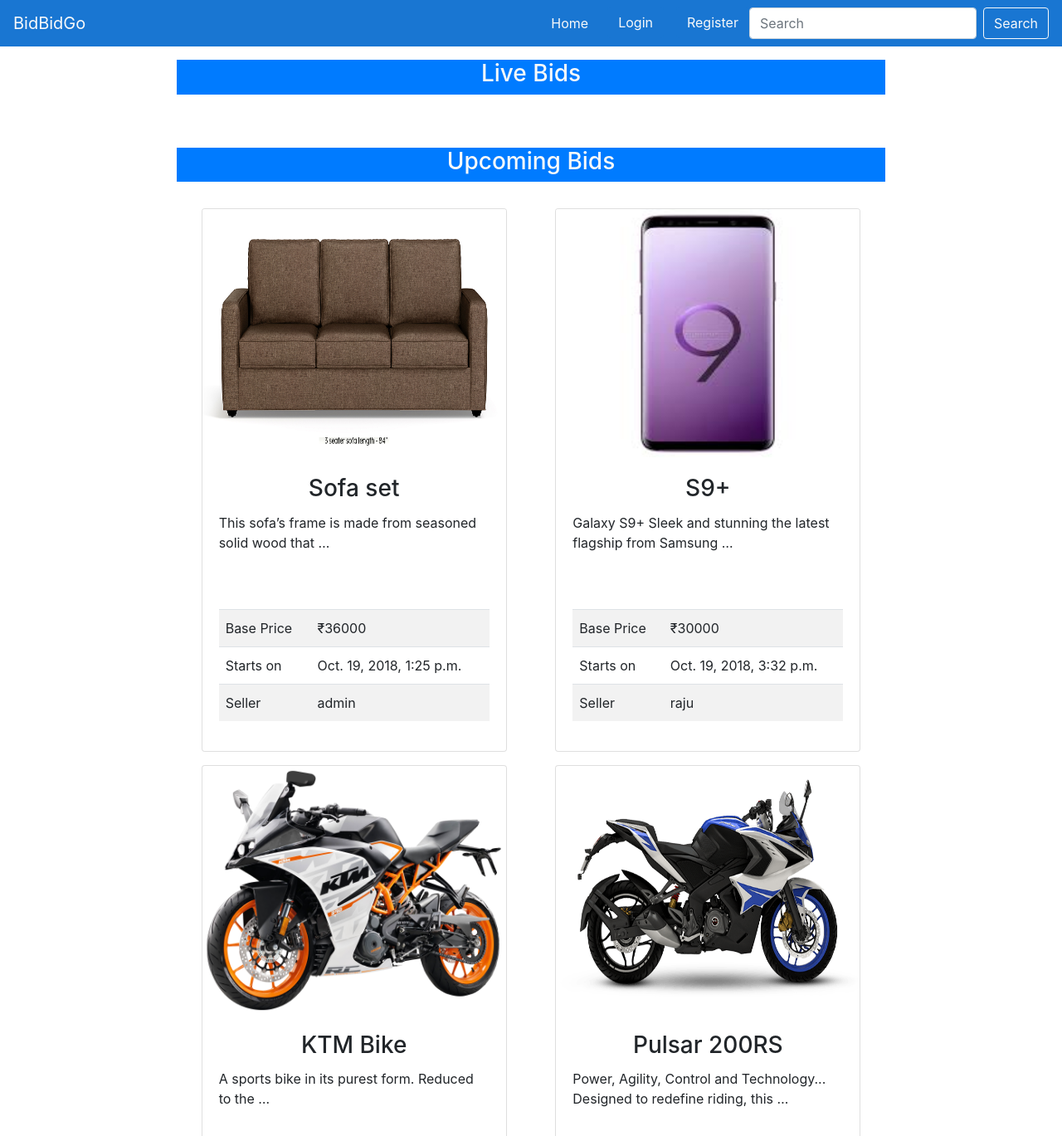
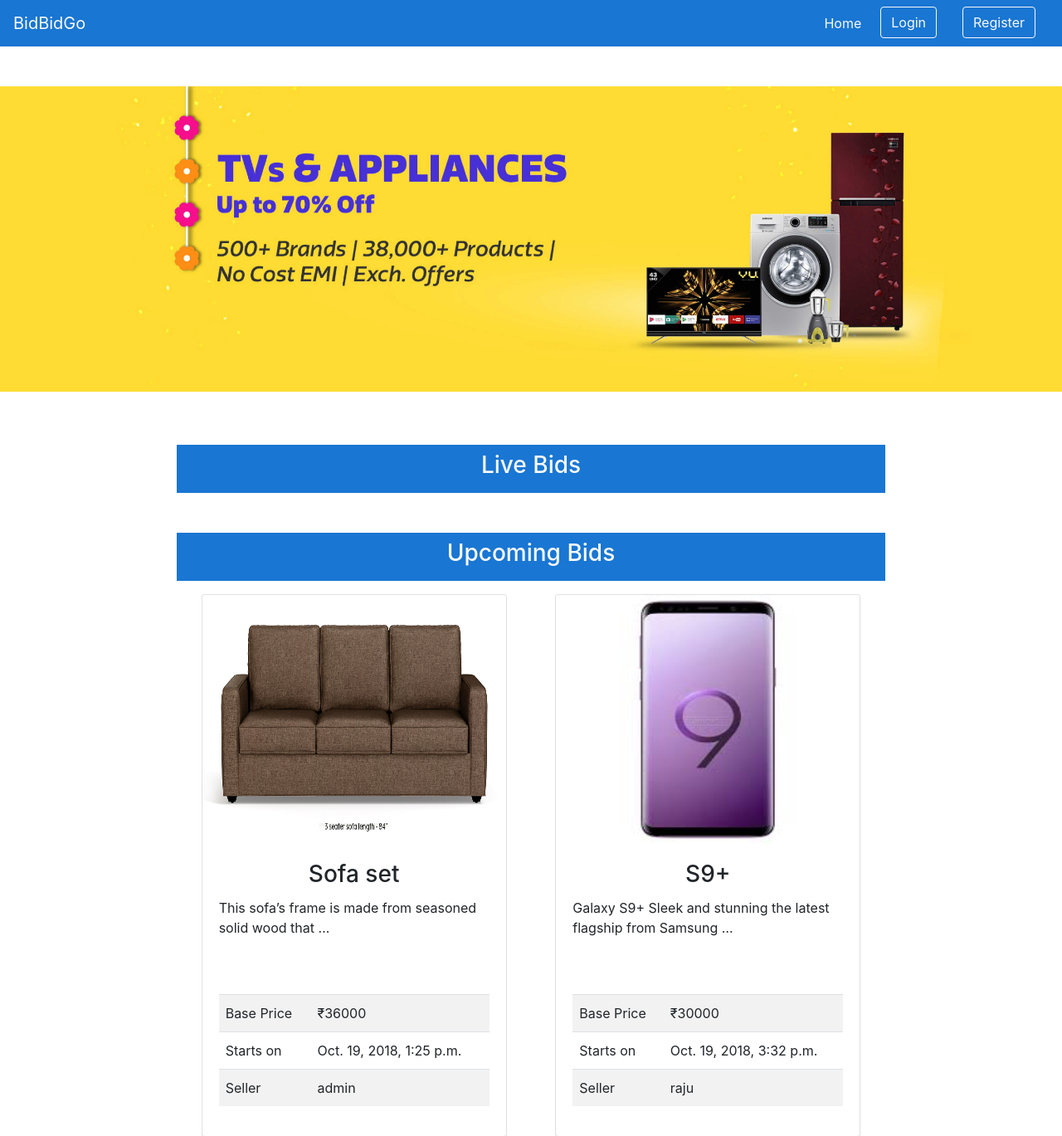
Before and after one commit to AshishS18/AuctionSite, a Django app: page / in a window 1280 px wide. Shown: the top 1369 px of the page at 83% size. Run offline with Django 3.2, Linux system fonts and the light colour scheme; data comes from the database, SQL or seed files in the repository; both versions use the stored data as it was after the commit; some libraries are stand-ins or nearby versions.

Commit message:
final commit

```diff
--- a/auc/settings.py
+++ b/auc/settings.py
@@ -29,6 +29,8 @@
 # Application definition
 
 INSTALLED_APPS = [
+    'material',
+    'material.frontend',
     'auction',
     'django.contrib.admin',
     'django.contrib.auth',
--- a/auction/templates/auction.html
+++ b/auction/templates/auction.html
@@ -57,7 +57,7 @@
             <div  class="col-md-8 table">
                         <h3 class="py-3">{{ auctioneer.title }}</h3>
                  <div class="pull-right">
-                     {% if auctioneer.status == 'A' and auctioneer.seller.username != request.user.username %}
+                     {% if auctioneer.status == 'A' and auctioneer.seller.username != request.user.username and user.is_authenticated %}
                     <form class="form-inline my-2 my-lg-0 " action="/bidauction/{{ auctioneer.id }}/" method="POST">
                         {% csrf_token %}
                         <input class="form-control"  type="search" title='am' id='am' name='am' placeholder=" New Bid Amount">&nbsp
--- a/auction/templates/base.html
+++ b/auction/templates/base.html
@@ -4,6 +4,7 @@
 <head>
     <link rel="stylesheet" href="../static/main.css" type="text/css">
     <link rel="stylesheet" href="https://maxcdn.bootstrapcdn.com/bootstrap/4.1.3/css/bootstrap.min.css">
+    <link rel="stylesheet" href="https://use.fontawesome.com/releases/v5.4.1/css/all.css" integrity="sha384-5sAR7xN1Nv6T6+dT2mhtzEpVJvfS3NScPQTrOxhwjIuvcA67KV2R5Jz6kr4abQsz" crossorigin="anonymous">
     <meta name="viewport" content="width=device-width, initial-scale=1">
 </head>
 <body>
@@ -25,13 +26,16 @@
             <li class="nav-item">
                 <a class="nav-link  text-light" href="{% url 'addauction' %}">Add Auction</a>
               </li>
+              <li class="nav-item">
+                <a class="nav-link  text-light" href="{% url 'userpage' %}">My Account</a>
+              </li>
                  <li class="nav-item">
                 <a class="nav-link  text-light" href="{% url 'logout' %}">Logout</a>
               </li>
         {% else %}
               <div class="container">
                   <!-- Trigger the modal with a button -->
-                  <a href="{% url 'register' %}" class="btn dark-primary-color text-light"  data-toggle="modal" data-target="#myModal">Login</a>
+                  <a href="{% url 'login' %}" class="btn btn-outline-light text-light"  data-toggle="modal" data-target="#myModal">Login</a>
 
                   <!-- Modal -->
                   <div class="modal fade" id="myModal" role="dialog">
@@ -65,18 +69,13 @@
   </div>
 
 </div>
-                </li>
                  <li class="nav-item">
-                     <a href="{% url 'register' %}" class="btn dark-primary-color text-light" >Register</a>
+                     <a href="{% url 'register' %}" class="btn btn-outline-light text-light mx-3" >Register</a>
 
               </li>
 
         {% endif %}
     </ul>
-    <form class="form-inline my-2 my-lg-0">
-      <input class="form-control mr-sm-2" type="search" placeholder="Search" aria-label="Search">
-      <button class="btn btn-outline-light my-2 my-sm-0" type="submit">Search</button>
-    </form>
   </div>
 </nav>
 
@@ -88,7 +87,8 @@
 
 
     <script>
-window.onload = function () {
+
+    window.onload = function () {
    [].forEach.call(document.querySelectorAll('.msg'),function(e){
   setTimeout(() => e.parentNode.removeChild(e), 1500)
 });
--- a/auction/templates/home.html
+++ b/auction/templates/home.html
@@ -2,8 +2,26 @@
 
 {% block content %}
 
-<div class="container-fluid col-lg-8">
-    <div class="row bg-primary my-3">
+    <div id="carouselExampleSlidesOnly" class="carousel slide my-5" data-ride="carousel" data-interval="1000">
+  <div class="carousel-inner">
+    <div class="carousel-item active">
+      <img class="d-block w-100" src="../static/1afe4fe8587fc919.jpg" alt="First slide">
+    </div>
+    <div class="carousel-item">
+      <img class="d-block w-100" src="../static/83840107da429316.jpg" alt="Second slide">
+    </div>
+    <div class="carousel-item">
+      <img class="d-block w-100" src="../static/bed0c317bf714a1c.jpg" alt="Third slide">
+    </div>
+    <div class="carousel-item">
+      <img class="d-block w-100" src="../static/e43bfa2b7233e39e.jpg" alt="Third slide">
+    </div>
+  </div>
+</div>
+
+
+<div class="container-fluid col-lg-8 py-3">
+    <div class="row dark-primary-color text-light py-2 text-center">
         <H3 class="text-center text-light rounded mx-auto">Live Bids</H3>
     </div>
     {%  if not posts %}
@@ -44,7 +62,7 @@
 </div>
 
 <div class="container-fluid col-lg-8">
-    <div class="row bg-primary my-3">
+    <div class="row dark-primary-color text-light py-2 text-center">
         <H3 class="text-center text-light rounded mx-auto">Upcoming Bids</H3>
     </div>
     {%  if not posts %}
@@ -85,7 +103,7 @@
 </div>
 
 <div class="container-fluid col-lg-8">
-    <div class="row bg-primary my-3">
+    <div class="row dark-primary-color text-light py-2 text-center">
         <H3 class="text-center text-light rounded mx-auto">Closed Bids</H3>
     </div>
     {%  if not posts %}
```
Also changed, not shown: auction/forms.py (+3 -4 lines), auction/templates/add_auction.html (+7 -25 lines), auction/templates/registration.html (+2 -26 lines), auction/templates/user.html (+18 -12 lines), auc/media/bajaj-pulsar-rs-200-racing-blue.png (added), auction/static/1afe4fe8587fc919.jpg (added), auction/static/83840107da429316.jpg (added), auction/static/bed0c317bf714a1c.jpg (added), auction/static/e43bfa2b7233e39e.jpg (added), db.sqlite3.
